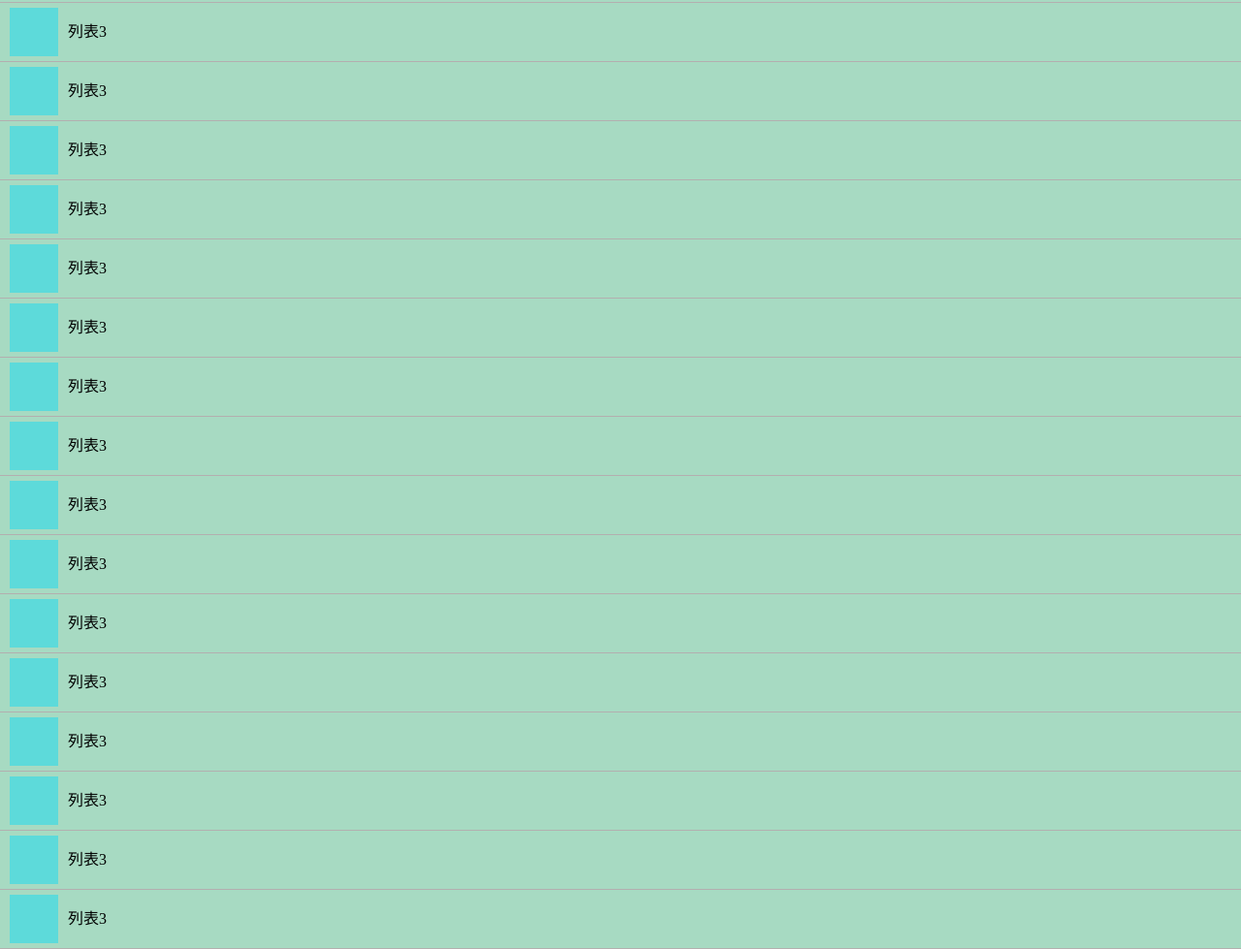
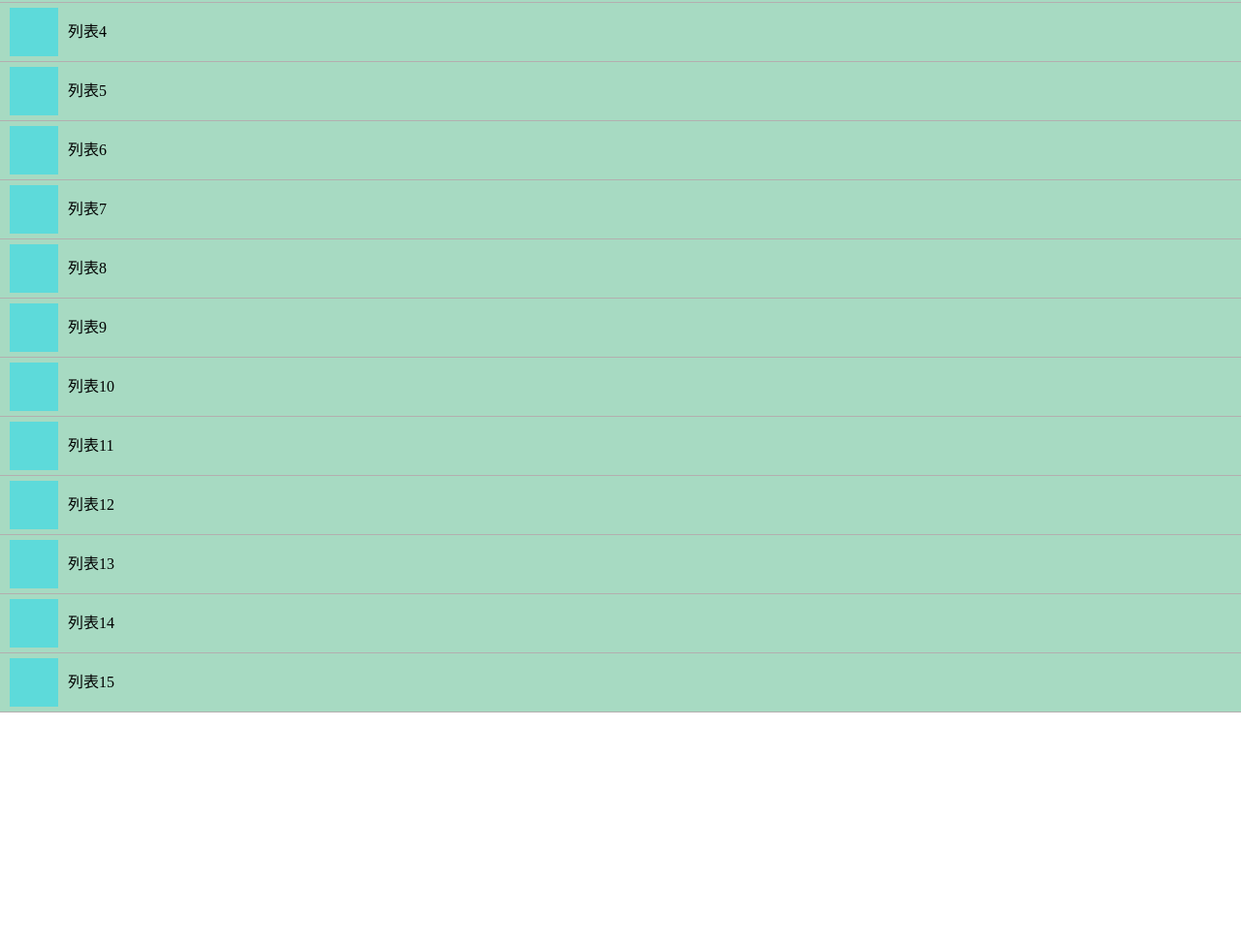
Before and after one commit to goodchao01/slideDeleteDemo, a plain HTML site: page index.html in a window 1280 px wide. Shown: the part 180-1159 px from the top of the page at 97% size. After the commit the page ends 915 px from the top, so only its background shows below. Drawn offline with Linux system fonts and the light colour scheme.

Commit message:
Update index.html

```diff
--- a/index.html
+++ b/index.html
@@ -115,7 +115,7 @@
 				<div class="swipe-bar">
 					<li>
 						<div class="list-img fl"></div>
-						<div class="list-content fl">列表3</div>
+						<div class="list-content fl">列表4</div>
 					</li>
 				</div>
 				<span class="del-btn">删除</span>
@@ -124,7 +124,7 @@
 				<div class="swipe-bar">
 					<li>
 						<div class="list-img fl"></div>
-						<div class="list-content fl">列表3</div>
+						<div class="list-content fl">列表5</div>
 					</li>
 				</div>
 				<span class="del-btn">删除</span>
@@ -133,7 +133,7 @@
 				<div class="swipe-bar">
 					<li>
 						<div class="list-img fl"></div>
-						<div class="list-content fl">列表3</div>
+						<div class="list-content fl">列表6</div>
 					</li>
 				</div>
 				<span class="del-btn">删除</span>
@@ -142,7 +142,7 @@
 				<div class="swipe-bar">
 					<li>
 						<div class="list-img fl"></div>
-						<div class="list-content fl">列表3</div>
+						<div class="list-content fl">列表7</div>
 					</li>
 				</div>
 				<span class="del-btn">删除</span>
@@ -151,7 +151,7 @@
 				<div class="swipe-bar">
 					<li>
 						<div class="list-img fl"></div>
-						<div class="list-content fl">列表3</div>
+						<div class="list-content fl">列表8</div>
 					</li>
 				</div>
 				<span class="del-btn">删除</span>
@@ -160,7 +160,7 @@
 				<div class="swipe-bar">
 					<li>
 						<div class="list-img fl"></div>
-						<div class="list-content fl">列表3</div>
+						<div class="list-content fl">列表9</div>
 					</li>
 				</div>
 				<span class="del-btn">删除</span>
@@ -169,7 +169,7 @@
 				<div class="swipe-bar">
 					<li>
 						<div class="list-img fl"></div>
-						<div class="list-content fl">列表3</div>
+						<div class="list-content fl">列表10</div>
 					</li>
 				</div>
 				<span class="del-btn">删除</span>
@@ -178,7 +178,7 @@
 				<div class="swipe-bar">
 					<li>
 						<div class="list-img fl"></div>
-						<div class="list-content fl">列表3</div>
+						<div class="list-content fl">列表11</div>
 					</li>
 				</div>
 				<span class="del-btn">删除</span>
@@ -187,7 +187,7 @@
 				<div class="swipe-bar">
 					<li>
 						<div class="list-img fl"></div>
-						<div class="list-content fl">列表3</div>
+						<div class="list-content fl">列表12</div>
 					</li>
 				</div>
 				<span class="del-btn">删除</span>
@@ -196,7 +196,7 @@
 				<div class="swipe-bar">
 					<li>
 						<div class="list-img fl"></div>
-						<div class="list-content fl">列表3</div>
+						<div class="list-content fl">列表13</div>
 					</li>
 				</div>
 				<span class="del-btn">删除</span>
@@ -205,7 +205,7 @@
 				<div class="swipe-bar">
 					<li>
 						<div class="list-img fl"></div>
-						<div class="list-content fl">列表3</div>
+						<div class="list-content fl">列表14</div>
 					</li>
 				</div>
 				<span class="del-btn">删除</span>
@@ -214,43 +214,7 @@
 				<div class="swipe-bar">
 					<li>
 						<div class="list-img fl"></div>
-						<div class="list-content fl">列表3</div>
-					</li>
-				</div>
-				<span class="del-btn">删除</span>
-			</div>
-			<div class="swipe-box">
-				<div class="swipe-bar">
-					<li>
-						<div class="list-img fl"></div>
-						<div class="list-content fl">列表3</div>
-					</li>
-				</div>
-				<span class="del-btn">删除</span>
-			</div>
-			<div class="swipe-box">
-				<div class="swipe-bar">
-					<li>
-						<div class="list-img fl"></div>
-						<div class="list-content fl">列表3</div>
-					</li>
-				</div>
-				<span class="del-btn">删除</span>
-			</div>
-			<div class="swipe-box">
-				<div class="swipe-bar">
-					<li>
-						<div class="list-img fl"></div>
-						<div class="list-content fl">列表3</div>
-					</li>
-				</div>
-				<span class="del-btn">删除</span>
-			</div>
-			<div class="swipe-box">
-				<div class="swipe-bar">
-					<li>
-						<div class="list-img fl"></div>
-						<div class="list-content fl">列表3</div>
+						<div class="list-content fl">列表15</div>
 					</li>
 				</div>
 				<span class="del-btn">删除</span>
@@ -276,8 +240,8 @@
 
 			//手指接触屏幕
 			swipeBars[i].addEventListener("touchstart", function(e) {
-				var e = e || event;
-				e.preventDefault();
+				// var e = e || event;
+				// e.preventDefault();
 
 				startx = e.touches[0].pageX;
 				starty = e.touches[0].pageY;
@@ -291,8 +255,8 @@
 
 			//滑动屏幕
 			swipeBars[i].addEventListener("touchmove", function(e) {
-				var e = e || event;
-				e.preventDefault();
+				// var e = e || event;
+				// e.preventDefault();
 
 				var endx, endy;
 				endx = e.changedTouches[0].pageX;
@@ -316,8 +280,8 @@
 
 			//离开屏幕
 			swipeBars[i].addEventListener("touchend", function(e) {
-				var e = e || event;
-				e.preventDefault();
+				// var e = e || event;
+				// e.preventDefault();
 
 				if (slideRange > -35) {
 					this.parentNode.style.left = '0';
```
